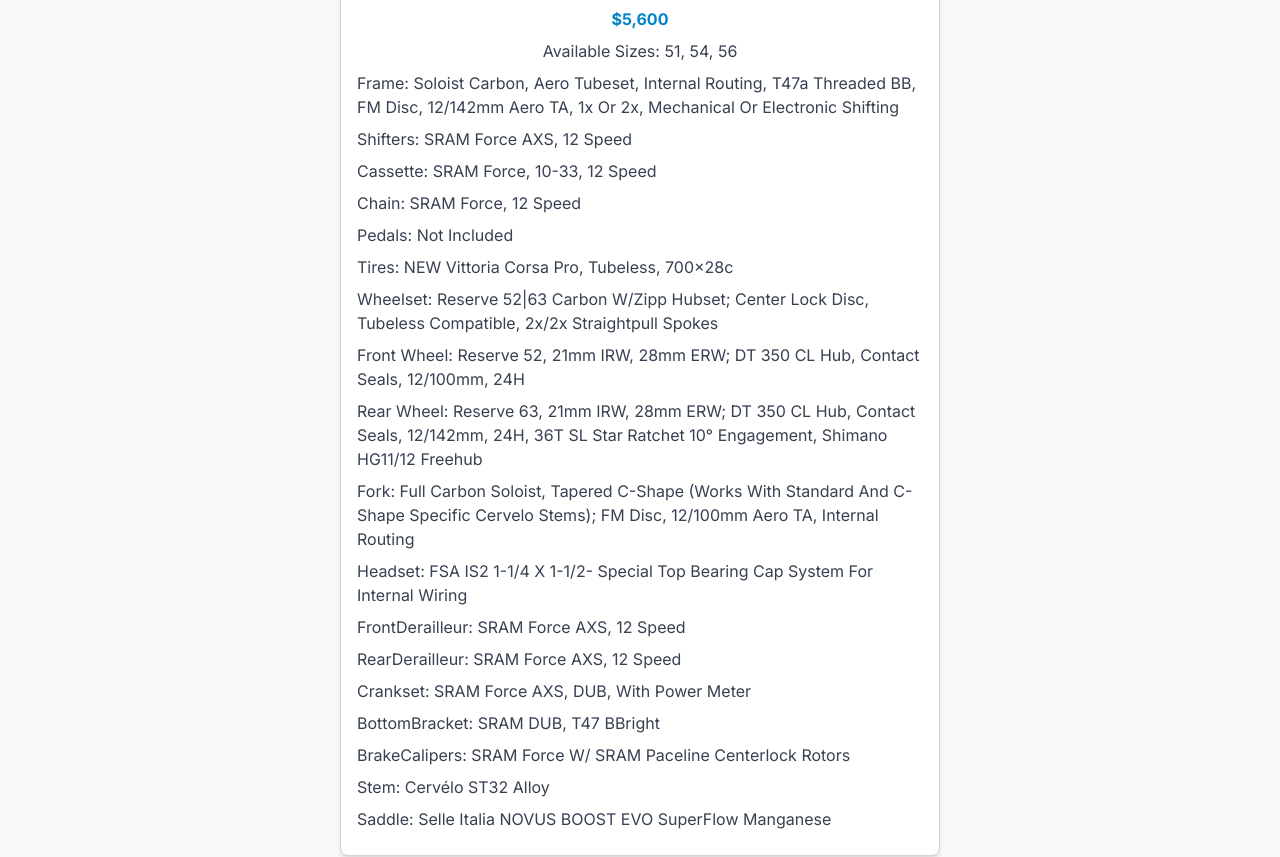
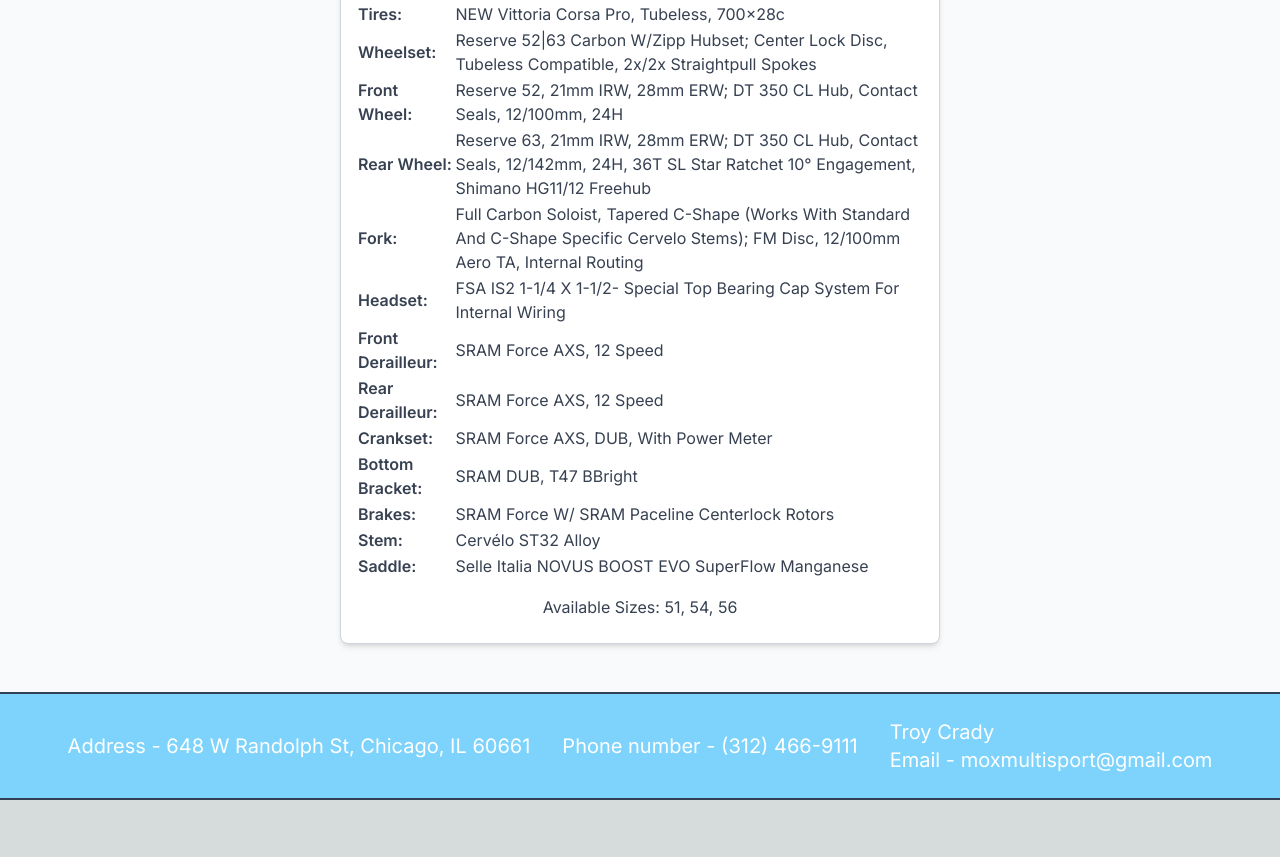
Before and after one commit to DevHooley/mox-multisport, a Next.js app: page /custombuilds/cervelo in a window 1280 px wide. Shown: the part 1200-2057 px from the top of the page. After the commit the page ends 2000 px from the top, so only its background shows below. Built offline with nearby package versions, Linux system fonts and the light colour scheme.

Commit message:
latest updated troy custom build soloist sram

```diff
--- a/src/app/custombuilds/cervelo/page.tsx
+++ b/src/app/custombuilds/cervelo/page.tsx
@@ -1,7 +1,15 @@
 import React from 'react';
 import Image from 'next/image';
+import Link from 'next/link';
 import products from '@/components/roadbikedata/troycustomproductdata';
-import Link from 'next/link';
+
+// Helper component for table rows
+const TableRow = ({ label, value }) => (
+  <tr>
+    <td className="text-gray-700 mb-2 font-semibold">{label}:</td>
+    <td className="text-gray-700 mb-2">{value}</td>
+  </tr>
+);
 
 export default function CannondaleRoadbikes() {
   const filteredProducts = products.filter((product) => product.id === 1);
@@ -31,12 +39,37 @@
                   <h2 className="text-xl text-black font-semibold mb-2">
                     {product.name}
                   </h2>
-                  <p className="text-gray-600 mb-2">{product.description}</p>
-                  <p className="text-gray-700 mb-2">{product.about}</p>
-                  <p className="text-sky-600 font-bold mb-2">
-                    ${product.price}
-                  </p>
-
+                  <table className="text-left capitalize w-full mb-4">
+                    <tbody>
+                      <TableRow label="Frame" value={product.frame} />
+                      <TableRow label="Shifters" value={product.shifters} />
+                      <TableRow label="Cassette" value={product.cassette} />
+                      <TableRow label="Chain" value={product.chain} />
+                      <TableRow label="Pedals" value={product.pedals} />
+                      <TableRow label="Tires" value={product.tires} />
+                      <TableRow label="Wheelset" value={product.wheelset} />
+                      <TableRow label="Front Wheel" value={product.front} />
+                      <TableRow label="Rear Wheel" value={product.rear} />
+                      <TableRow label="Fork" value={product.fork} />
+                      <TableRow label="Headset" value={product.headset} />
+                      <TableRow
+                        label="Front Derailleur"
+                        value={product.frontDerailleur}
+                      />
+                      <TableRow
+                        label="Rear Derailleur"
+                        value={product.rearDerailleur}
+                      />
+                      <TableRow label="Crankset" value={product.crank} />
+                      <TableRow
+                        label="Bottom Bracket"
+                        value={product.bottomBracket}
+                      />
+                      <TableRow label="Brakes" value={product.brakes} />
+                      <TableRow label="Stem" value={product.stem} />
+                      <TableRow label="Saddle" value={product.saddle} />
+                    </tbody>
+                  </table>
                   <Link href="/order" passHref>
                     <p className="text-gray-700 mb-2">
                       Available Sizes:{' '}
@@ -48,102 +81,6 @@
                       ))}
                     </p>
                   </Link>
-                  <div>
-                    <ul className="text-left capitalize">
-                      <li>
-                        <p className="text-gray-700 mb-2">
-                          frame: {product.frame}
-                        </p>
-                      </li>
-                      <li>
-                        <p className="text-gray-700 mb-2">
-                          shifters: {product.shifters}
-                        </p>
-                      </li>
-                      <li>
-                        <p className="text-gray-700 mb-2">
-                          cassette: {product.cassette}
-                        </p>
-                      </li>
-                      <li>
-                        <p className="text-gray-700 mb-2">
-                          chain: {product.chain}
-                        </p>
-                      </li>
-                      <li>
-                        <p className="text-gray-700 mb-2">
-                          pedals: {product.pedals}
-                        </p>
-                      </li>
-                      <li>
-                        <p className="text-gray-700 mb-2">
-                          tires: {product.tires}
-                        </p>
-                      </li>
-                      <li>
-                        <p className="text-gray-700 mb-2">
-                          wheelset: {product.wheelset}
-                        </p>
-                      </li>
-                      <li>
-                        <p className="text-gray-700 mb-2">
-                          front wheel: {product.front}
-                        </p>
-                      </li>
-                      <li>
-                        <p className="text-gray-700 mb-2">
-                          rear wheel: {product.rear}
-                        </p>
-                      </li>
-                      <li>
-                        <p className="text-gray-700 mb-2">
-                          fork: {product.fork}
-                        </p>
-                      </li>
-                      <li>
-                        <p className="text-gray-700 mb-2">
-                          headset: {product.headset}
-                        </p>
-                      </li>
-                      <li>
-                        <p className="text-gray-700 mb-2">
-                          frontDerailleur: {product.frontDerailleur}
-                        </p>
-                      </li>
-                      <li>
-                        <p className="text-gray-700 mb-2">
-                          rearDerailleur: {product.rearDerailleur}
-                        </p>
-                      </li>
-                      <li>
-                        <p className="text-gray-700 mb-2">
-                          crankset: {product.crank}
-                        </p>
-                      </li>
-                      <li>
-                        <p className="text-gray-700 mb-2">
-                          bottomBracket: {product.bottomBracket}
-                        </p>
-                      </li>
-                      <li>
-                        <p className="text-gray-700 mb-2">
-                          brakeCalipers: {product.brakes}
-                        </p>
-                      </li>
-                      <li>
-                        <p className="text-gray-700 mb-2">
-                          stem: {product.stem}
-                        </p>
-                      </li>
-
-                      <li>
-                        <p className="text-gray-700 mb-2">
-                          saddle: {product.saddle}
-                        </p>
-                      </li>
-                    </ul>
-                  </div>
-                  <div className="rounded-md overflow-hidden"></div>
                 </div>
               ))}
             </div>
@@ -153,3 +90,159 @@
     </>
   );
 }
+
+// import React from 'react';
+// import Image from 'next/image';
+// import products from '@/components/roadbikedata/troycustomproductdata';
+// import Link from 'next/link';
+
+// export default function CannondaleRoadbikes() {
+//   const filteredProducts = products.filter((product) => product.id === 1);
+
+//   return (
+//     <>
+//       <section className="bg-gray-50">
+//         <main className="flex justify-center items-center p-4">
+//           <div className="text-center">
+//             <h1 className="text-3xl text-black hidden font-bold mb-4">
+//               {filteredProducts.length > 0 && filteredProducts[0].model}
+//             </h1>
+
+//             <div className="grid max-w-[600px] grid-cols-1">
+//               {filteredProducts.map((product) => (
+//                 <div
+//                   key={product.id}
+//                   className="mb-8 shadow-md bg-white p-4 border border-gray-300 rounded-lg"
+//                 >
+//                   <Image
+//                     src={product.image}
+//                     alt={product.name}
+//                     width={500}
+//                     height={300}
+//                     style={{ width: 'auto', height: 'auto' }}
+//                   />
+//                   <h2 className="text-xl text-black font-semibold mb-2">
+//                     {product.name}
+//                   </h2>
+//                   <p className="text-gray-600 mb-2">{product.description}</p>
+//                   <p className="text-gray-700 mb-2">{product.about}</p>
+//                   <p className="text-sky-600 font-bold mb-2">
+//                     ${product.price}
+//                   </p>
+
+//                   <Link href="/order" passHref>
+//                     <p className="text-gray-700 mb-2">
+//                       Available Sizes:{' '}
+//                       {product.availablesizes.map((size, index) => (
+//                         <span key={index} className="hover:text-sky-600">
+//                           {size}
+//                           {index < product.availablesizes.length - 1 && ', '}
+//                         </span>
+//                       ))}
+//                     </p>
+//                   </Link>
+//                   <div>
+//                     <ul className="text-left capitalize">
+//                       <li>
+//                         <p className="text-gray-700 mb-2">
+//                           frame: {product.frame}
+//                         </p>
+//                       </li>
+//                       <li>
+//                         <p className="text-gray-700 mb-2">
+//                           shifters: {product.shifters}
+//                         </p>
+//                       </li>
+//                       <li>
+//                         <p className="text-gray-700 mb-2">
+//                           cassette: {product.cassette}
+//                         </p>
+//                       </li>
+//                       <li>
+//                         <p className="text-gray-700 mb-2">
+//                           chain: {product.chain}
+//                         </p>
+//                       </li>
+//                       <li>
+//                         <p className="text-gray-700 mb-2">
+//                           pedals: {product.pedals}
+//                         </p>
+//                       </li>
+//                       <li>
+//                         <p className="text-gray-700 mb-2">
+//                           tires: {product.tires}
+//                         </p>
+//                       </li>
+//                       <li>
+//                         <p className="text-gray-700 mb-2">
+//                           wheelset: {product.wheelset}
+//                         </p>
+//                       </li>
+//                       <li>
+//                         <p className="text-gray-700 mb-2">
+//                           front wheel: {product.front}
+//                         </p>
+//                       </li>
+//                       <li>
+//                         <p className="text-gray-700 mb-2">
+//                           rear wheel: {product.rear}
+//                         </p>
+//                       </li>
+//                       <li>
+//                         <p className="text-gray-700 mb-2">
+//                           fork: {product.fork}
+//                         </p>
+//                       </li>
+//                       <li>
+//                         <p className="text-gray-700 mb-2">
+//                           headset: {product.headset}
+//                         </p>
+//                       </li>
+//                       <li>
+//                         <p className="text-gray-700 mb-2">
+//                           frontDerailleur: {product.frontDerailleur}
+//                         </p>
+//                       </li>
+//                       <li>
+//                         <p className="text-gray-700 mb-2">
+//                           rearDerailleur: {product.rearDerailleur}
+//                         </p>
+//                       </li>
+//                       <li>
+//                         <p className="text-gray-700 mb-2">
+//                           crankset: {product.crank}
+//                         </p>
+//                       </li>
+//                       <li>
+//                         <p className="text-gray-700 mb-2">
+//                           bottomBracket: {product.bottomBracket}
+//                         </p>
+//                       </li>
+//                       <li>
+//                         <p className="text-gray-700 mb-2">
+//                           brakeCalipers: {product.brakes}
+//                         </p>
+//                       </li>
+//                       <li>
+//                         <p className="text-gray-700 mb-2">
+//                           stem: {product.stem}
+//                         </p>
+//                       </li>
+
+//                       <li>
+//                         <p className="text-gray-700 mb-2">
+//                           saddle: {product.saddle}
+//                         </p>
+//                       </li>
+//                     </ul>
+//                   </div>
+//                   <div className="rounded-md overflow-hidden"></div>
+//                 </div>
+//               ))}
+//             </div>
+//           </div>
+//         </main>
+//       </section>
+//     </>
+//   );
+// }
--- a/src/components/navigation.tsx
+++ b/src/components/navigation.tsx
@@ -6,7 +6,6 @@
 import { Bars3Icon, XMarkIcon } from '@heroicons/react/24/outline';
 
 import Dropdown from './dropdown/dropdown';
-// import Flyoutmenu from './flyoutmenu';
 
 // @ts-ignore
 function classNames(...classes) {
```
